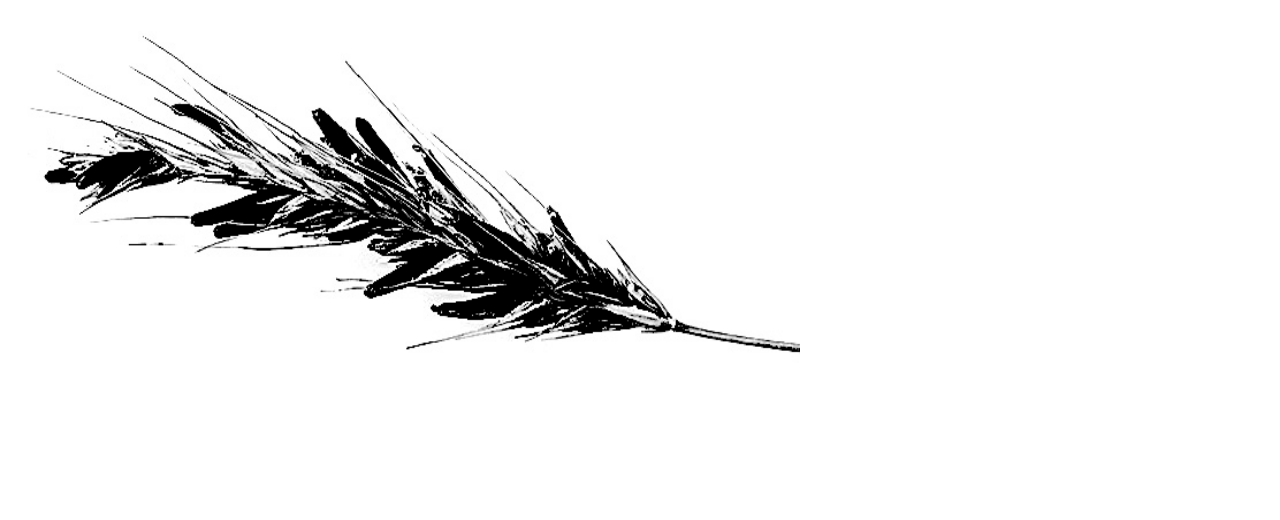
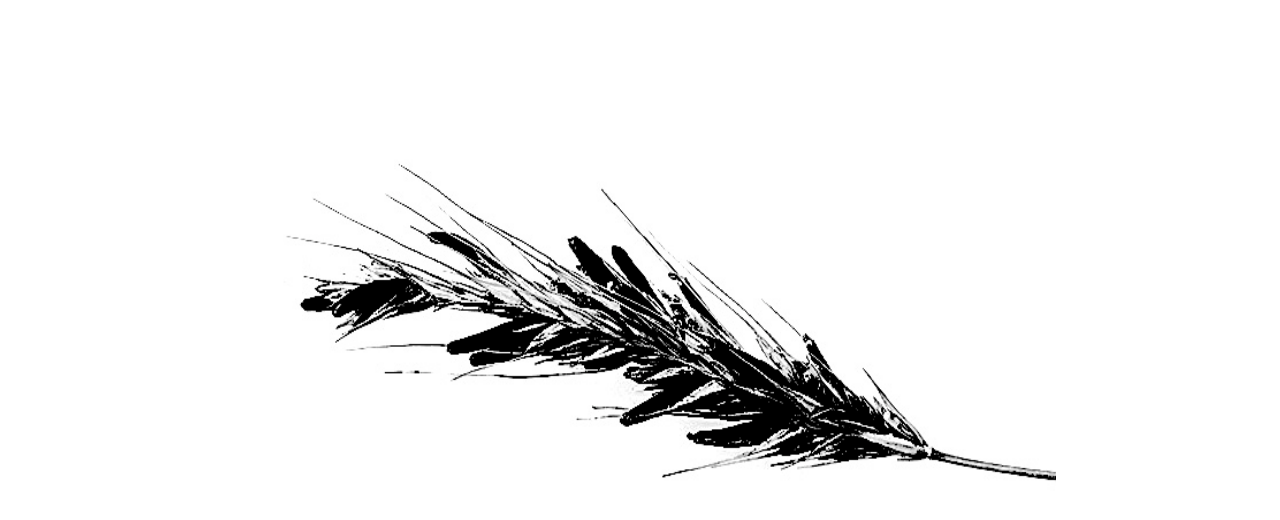
Before and after one commit to perfidiousscript/home_page, a Next.js app: page / in a window 1280 px wide. Shown: the top 520 px of the page. Built offline with nearby package versions, Linux system fonts and the light colour scheme.

Commit message:
actually gets ergot image centered

```diff
--- a/pages/index.js
+++ b/pages/index.js
@@ -1,13 +1,16 @@
 import Head from 'next/head'
 import Image from 'next/image'
 import styles from '../styles/Home.module.css'
+import Link from 'next/link'
 
 export default function Home() {
   return (
     <>
-    <div className="landing">
-      <Image src="/ergot.jpg" width="800" height="400" />
-    </div>
+      <div className={styles.landing}>
+        <Link href="/bio">
+          <Image src="/ergot.jpg" width="800" height="400" />
+        </Link>
+      </div>
     </>
   )
 }
--- a/styles/Home.module.css
+++ b/styles/Home.module.css
@@ -1,3 +1,7 @@
+.landing {
+  padding: 10% 0 0 20%;
+}
+
 .container {
   min-height: 100vh;
   padding: 0 0.5rem;
--- a/styles/globals.css
+++ b/styles/globals.css
@@ -14,7 +14,3 @@ a {
 * {
   box-sizing: border-box;
 }
-
-landing {
-
-}
```
Also changed, not shown: pages/bio.js (added, +12 -0 lines).
